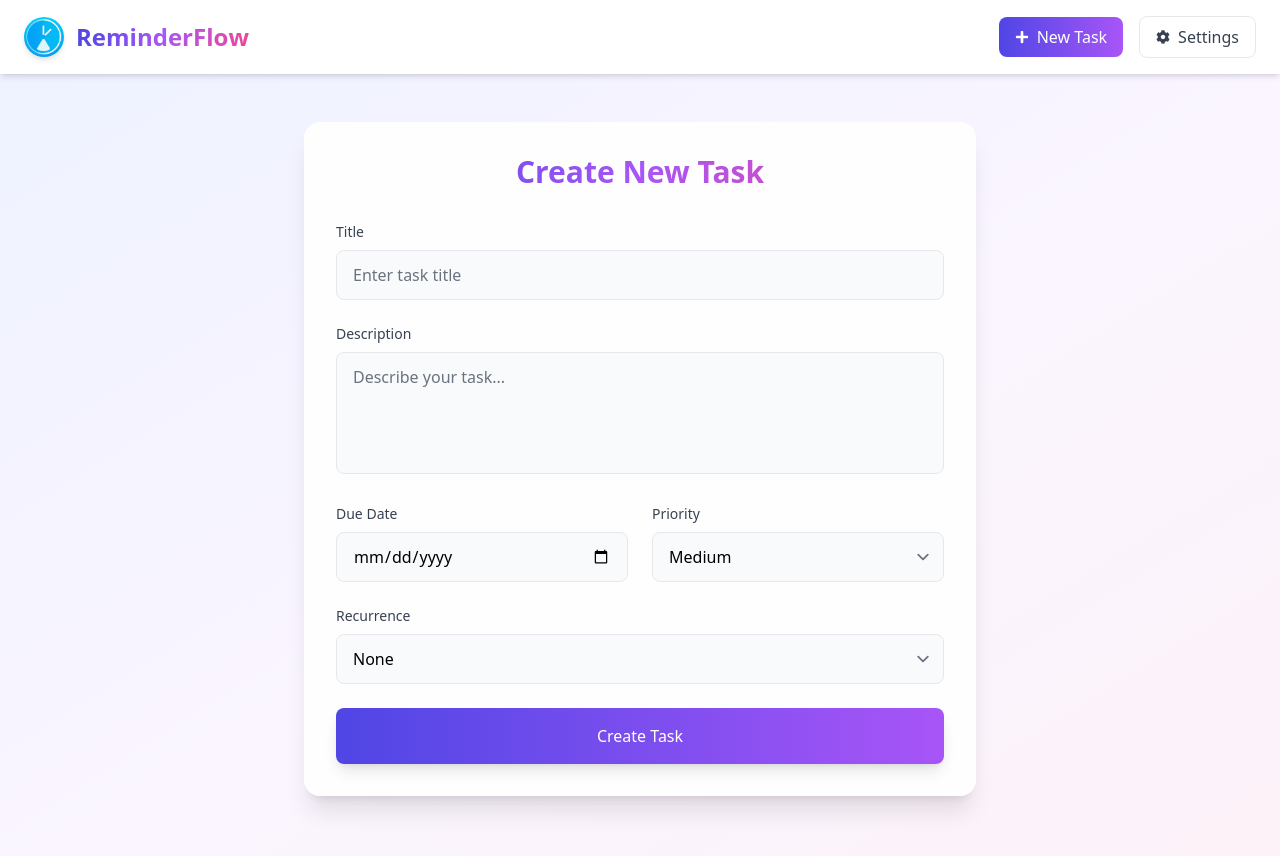
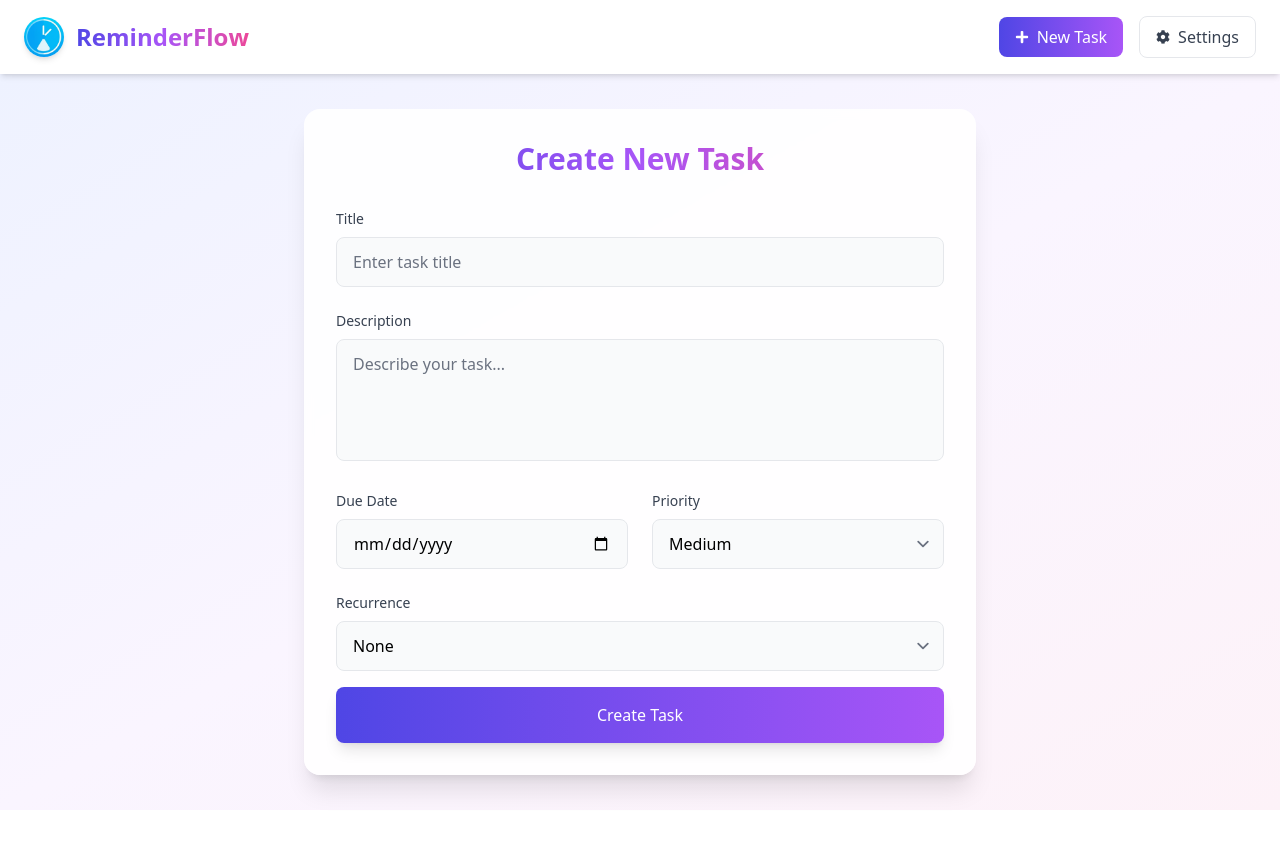
Before and after one commit to dev-code-create/ReminderFlow, a React (Vite) app in the folder Client/: page /create-task in a window 1280 px wide. Shown: the top 856 px of the page. After the commit the page ends 810 px from the top, so only its background shows below. Built offline with nearby package versions, Linux system fonts and the light colour scheme.

Commit message:
Some adjustments

```diff
--- a/Client/src/components/tasks/TaskForm.jsx
+++ b/Client/src/components/tasks/TaskForm.jsx
@@ -35,16 +35,16 @@ const TaskForm = ({ isEdit = false, initialData = null }) => {
   };
 
   return (
-    <div className="min-h-screen bg-gradient-to-br from-indigo-50 via-purple-50 to-pink-50 py-12 px-4">
+    <div className="h-[calc(100vh-64px)] bg-gradient-to-br from-indigo-50 via-purple-50 to-pink-50 p-4 flex items-center justify-center">
       <motion.div
         initial={{ opacity: 0, y: 20 }}
         animate={{ opacity: 1, y: 0 }}
         transition={{ duration: 0.5 }}
-        className="max-w-2xl mx-auto"
+        className="w-full max-w-2xl"
       >
         <form
           onSubmit={handleSubmit}
-          className="bg-white/90 backdrop-blur-sm rounded-2xl shadow-xl p-8 space-y-6"
+          className="bg-white/90 backdrop-blur-sm rounded-2xl shadow-xl p-8 space-y-4"
         >
           <motion.h2
             initial={{ opacity: 0 }}
```
Also changed, not shown: 1 other file (tests, documents, lock files or other folders).
